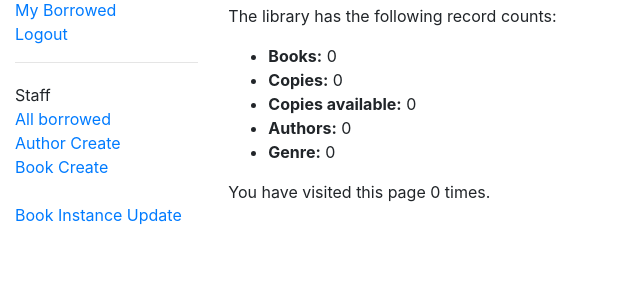
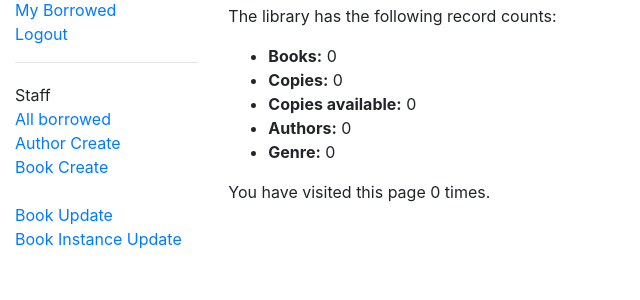
Before and after one commit to CS337369/django_locallibrary, a Django app: page /catalog/ in a window 1280 px wide. Shown: the part 138-438 px from the top of the page, without its empty margins (0-640 px from the left). Run offline with Django 3.2, Linux system fonts and the light colour scheme; the visitor is signed in with stand-in values (Sample User, id 1); data that the repository does not hold is empty; some libraries are stand-ins or nearby versions.

Commit message:
BIU Done

```diff
--- a/locallibrary/catalog/templates/base_generic.html
+++ b/locallibrary/catalog/templates/base_generic.html
@@ -38,6 +38,7 @@
           <li><a href="{% url 'author_create' %}">Author Create</a></li>
           <li><a href="{% url 'book_create' %}">Book Create</a></li>
           <br>
+          <li><a href="{% url 'book_update_list' %}">Book Update</a></li>
           <li><a href="{% url 'book_instance_list' %}">Book Instance Update</a></li>
           </br>
           {% endif %}
--- a/locallibrary/catalog/templates/catalog/bookinstance_update.html
+++ b/locallibrary/catalog/templates/catalog/bookinstance_update.html
@@ -1,14 +1,12 @@
 {% extends "base_generic.html" %}
 
 {% block content %}
-    <h1>Book Instance Update</h1>
-    <h1>Book: {{book_instance.book.title}}</h1>
-
+    <h1>Book Instance Update</h1><p></p>
     <form action="" method="post">
         {% csrf_token %}
         <table>
         {{ form.as_table }}
         </table>
-        <input type="submit" value="Submit" />
+        <input type="submit" value="Update" />
     </form>
 {% endblock %}
--- a/locallibrary/catalog/urls.py
+++ b/locallibrary/catalog/urls.py
@@ -29,7 +29,7 @@ urlpatterns += [
 
 urlpatterns += [
     path('book/create/', views.BookCreate.as_view(), name='book_create'),
-    path('book/<int:pk>/update/', views.BookUpdate.as_view(), name='book_update'),
+    path('book/<int:pk>/update/', views.BookUpdate.as_view(), name='book-update'),
     path('book/<int:pk>/delete/', views.BookDelete.as_view(), name='book_delete'),
 ]
 
@@ -37,6 +37,13 @@ urlpatterns += [
 
 
 urlpatterns += [
-    path('bookinstance/list/', views.BookInstanceListView.as_view(), name='book_instance_list'),
-    path('bookinstance/list/<int:pk>/update', views.BookInstanceUpdateView.as_view(), name='book_instance_update'),
+    path('bookupdate/list/', views.BookUpdateListView.as_view(), name='book_update_list'),
+    path('bookupdate/list/<int:pk>/update', views.BookUpdateView.as_view(), name='book_update'),
 ]
+
+urlpatterns += [
+    path('bookinstanceupdate/list/',
+          views.BookInstanceListView.as_view(), name='book_instance_list'),
+    path('bookinstanceupdate/list/<uuid:pk>/update',
+          views.BookInstanceUpdateView.as_view(), name='book_instance_update'),
+]
--- a/locallibrary/catalog/views.py
+++ b/locallibrary/catalog/views.py
@@ -159,22 +159,31 @@ class BookDelete(PermissionRequiredMixin, DeleteView):
     permission_required = 'catalog.can_mark_returned'
 
 
+class BookUpdateListView(PermissionRequiredMixin, generic.ListView):
+    model = Book
+    paginate_by = 10
+    template_name ='catalog/bookupdate_list.html'
+    permission_required = 'catalog.can_mark_returned'
+
+class BookUpdateView(PermissionRequiredMixin, UpdateView):
+    model = Book
+    fields = '__all__'
+    permission_required = 'catalog.can_mark_returned'
+    template_name = 'catalog/book_form.html'
 
 class BookInstanceListView(PermissionRequiredMixin, generic.ListView):
-    model = Book
+    model = BookInstance
     paginate_by = 10
     template_name ='catalog/bookinstancelist_list.html'
     permission_required = 'catalog.can_mark_returned'
+
 
 class BookInstanceUpdateView(PermissionRequiredMixin, UpdateView):
     model = BookInstance
     fields = '__all__'
     context_object_name = 'inst'
-    success_url = 'books'
     permission_required = 'catalog.can_mark_returned'
     template_name = 'catalog/bookinstance_update.html'
 
-    def get_object(self):
-        inst = get_object_or_404(Book, pk=self.kwargs['pk'])
-
-        return inst
+    def get_success_url(self):
+        return reverse('book-detail', kwargs={'pk': self.object.book.pk})
--- a/locallibrary/locallibrary/settings.py
+++ b/locallibrary/locallibrary/settings.py
@@ -36,7 +36,7 @@ SECRET_KEY = 'ku08rp4omhwr(+pof1c5*j3jhd+%^&$fynu7je#)_&7-e*7zp+'
 DEBUG = True
 # DEBUG = bool(os.environ.get('DJANGO_DEBUG', True))
 
-ALLOWED_HOSTS = []
+ALLOWED_HOSTS = ['*']
 
 
 # Application definition
```
Also changed, not shown: locallibrary/catalog/templates/catalog/bookinstancelist_list.html (+8 -5 lines), locallibrary/catalog/templates/catalog/bookupdate_list.html (added, +17 -0 lines).
